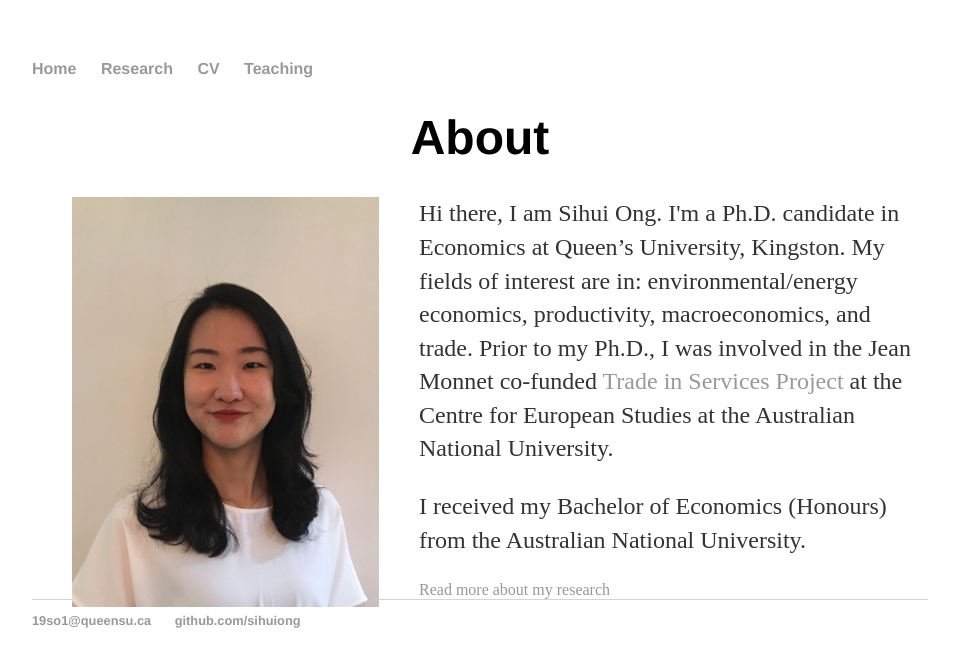
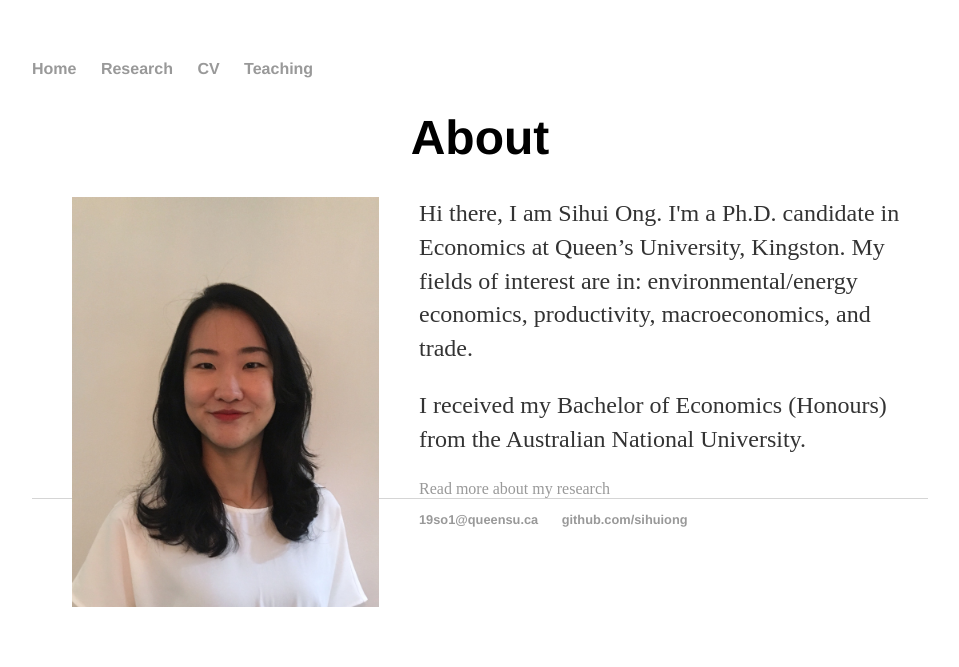
Before and after one commit to SihuiOng/SihuiOng.github.io, a Jekyll site: the page built from index.html, in a window 1280 px wide. Shown: the top 667 px of the page, without its empty margins (160-1119 px from the left). Built offline with Jekyll 4.4.1, drawn with Linux system fonts in a browser that asks for light colours.

Commit message:
Update index.html

```diff
--- a/index.html
+++ b/index.html
@@ -13,8 +13,7 @@
             height="410"
             align="left" />
      Hi there, I am Sihui Ong. I'm a Ph.D. candidate in Economics at Queen’s University, Kingston. My fields of interest are in: environmental/energy economics, productivity, macroeconomics, and trade.
-	Prior to my Ph.D., I was involved in the Jean Monnet co-funded <a href="https://politicsir.cass.anu.edu.au/centres/ces/research/projects/jean-monnet/eu-australia-trade-services/" target="_blank">Trade in Services Project</a>
-	at the Centre for European Studies at the Australian National University.</p>
+	</p>
 
 
 	<p>I received my Bachelor of Economics (Honours) from the Australian National University. </p>
```
